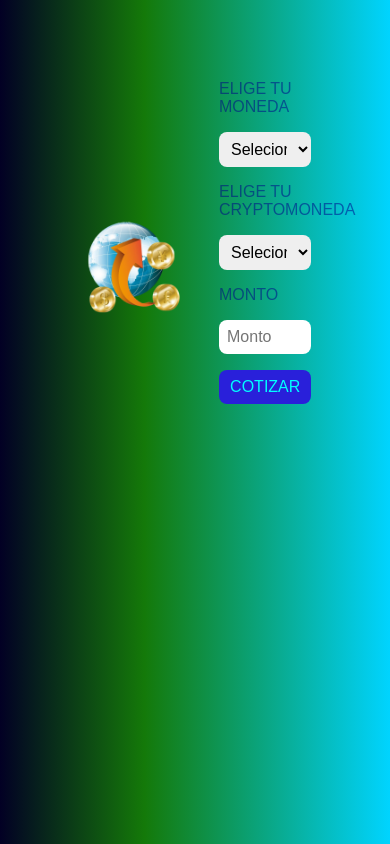
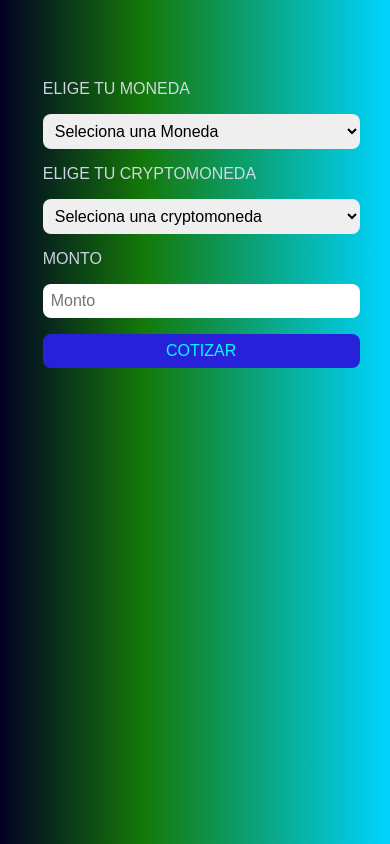
Before and after one commit to Tania971/Cotizador, a plain HTML site: page index.html in a window 390 px wide. Drawn offline with Linux system fonts and the light colour scheme.

Commit message:
Update index.css

```diff
--- a/index.css
+++ b/index.css
@@ -48,7 +48,7 @@ img {
     display: flex;
     flex-direction: column;
     gap: 2rem;
-    width: 30%;
+    width: 50%;
     padding: 1%;
     padding-left: 1rem;
     padding-top: 2rem;
@@ -94,7 +94,7 @@ img {
 }
 
 .coin-input-container {
-    color: rgba(0, 0, 139, 0.514);
+     color: rgba(221, 221, 240, 0.938);
     display: flex;
     flex-direction: column;
     gap: 1rem;
@@ -157,6 +157,12 @@ img {
 
 
 
-@media (min-width:550px){
-body { width:100%;}
+@media (max-width:550px){
+
+    img{
+        display:none;
     }
+    #coin-container{
+        width: 90%;
+        align-content: center;
+    }
```
